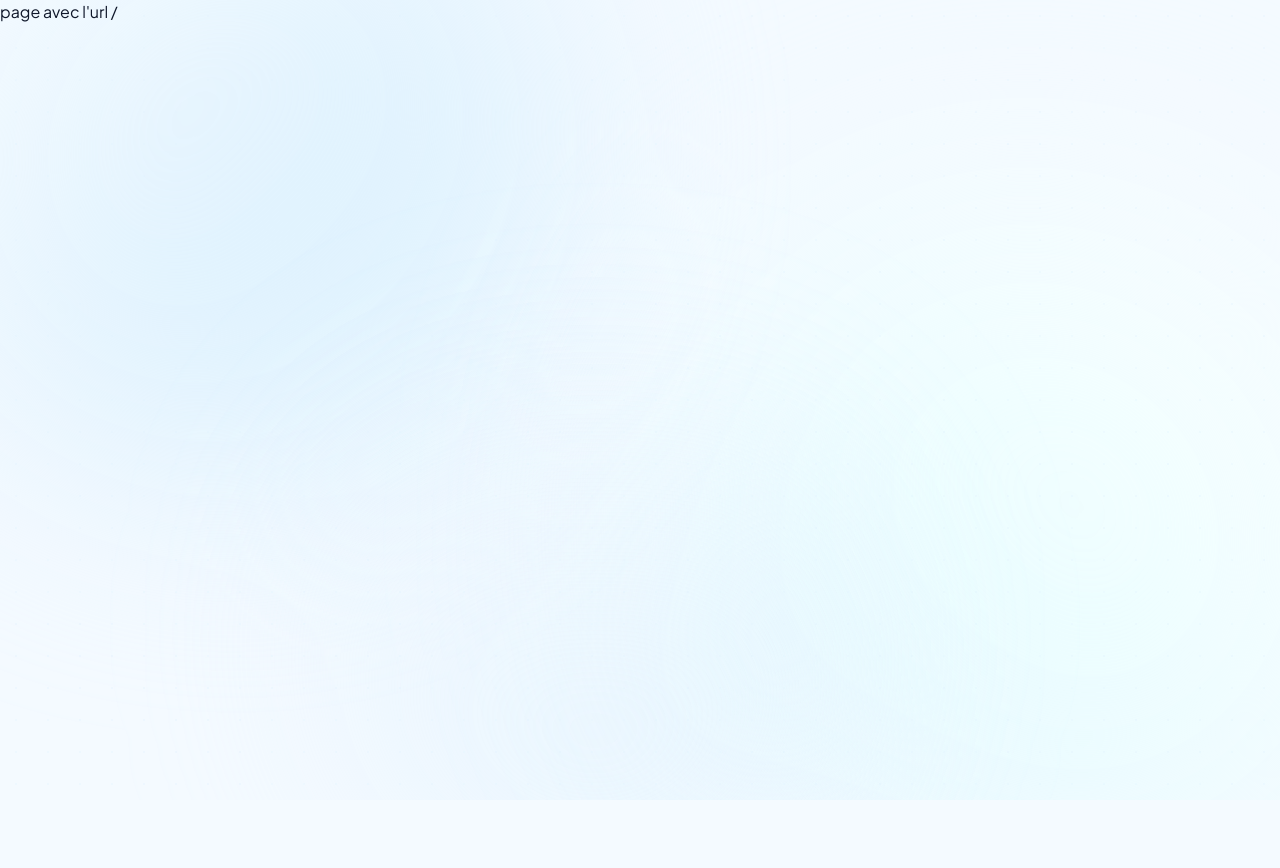
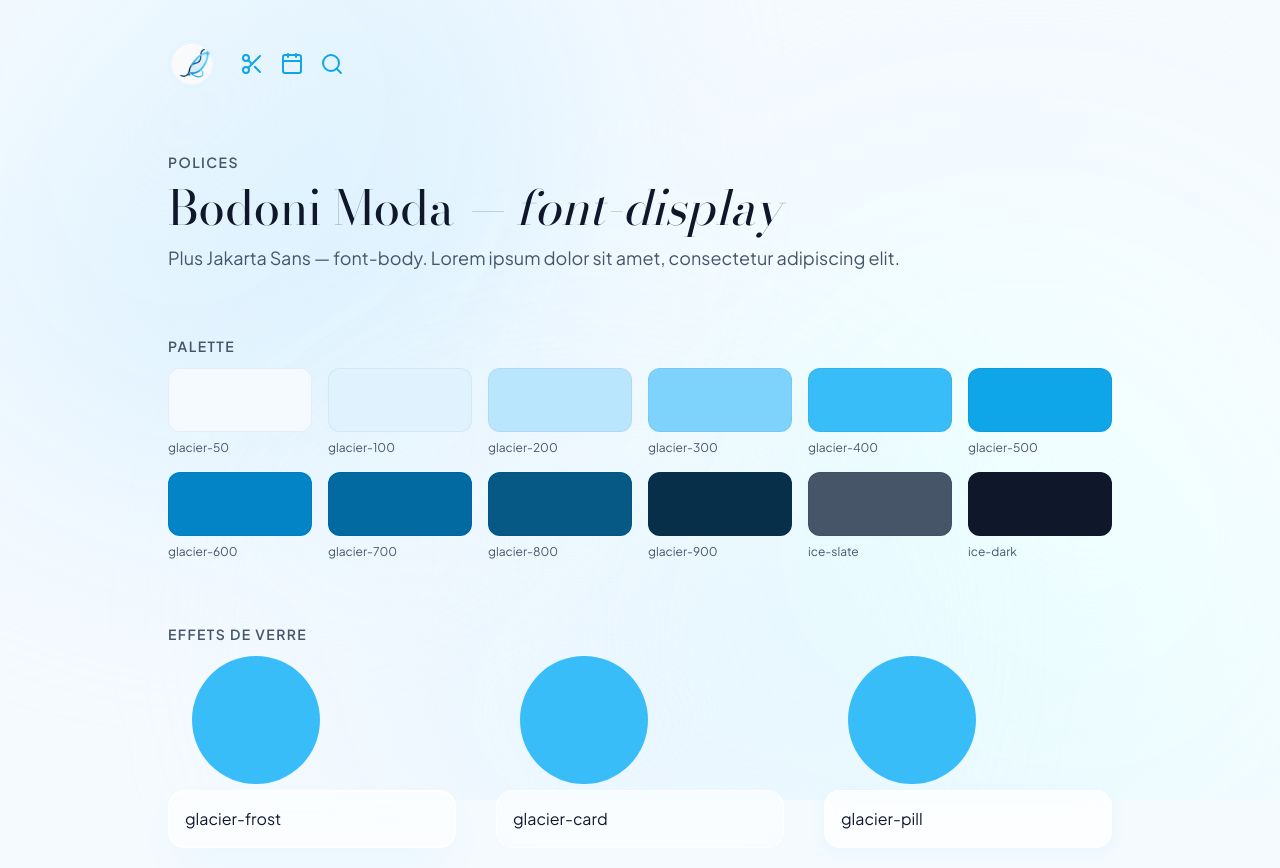
Before and after one commit to KyliannIvory/therealyou-web, a Next.js app: page / in a window 1280 px wide. Shown: the top 868 px of the page. Before the commit the page ends 800 px from the top, so only its background shows below. Built offline with nearby package versions, Linux system fonts and the light colour scheme.

Commit message:
feat: add theme test page

```diff
--- a/src/app/page.tsx
+++ b/src/app/page.tsx
@@ -1,7 +1,85 @@
+import Image from "next/image";
+import { Calendar, Scissors, Search } from "lucide-react";
+
+// Page de test du thème : palette, polices, effets de verre et icônes.
+
+const palette = [
+    { name: "glacier-50", className: "bg-glacier-50" },
+    { name: "glacier-100", className: "bg-glacier-100" },
+    { name: "glacier-200", className: "bg-glacier-200" },
+    { name: "glacier-300", className: "bg-glacier-300" },
+    { name: "glacier-400", className: "bg-glacier-400" },
+    { name: "glacier-500", className: "bg-glacier-500" },
+    { name: "glacier-600", className: "bg-glacier-600" },
+    { name: "glacier-700", className: "bg-glacier-700" },
+    { name: "glacier-800", className: "bg-glacier-800" },
+    { name: "glacier-900", className: "bg-glacier-900" },
+    { name: "ice-slate", className: "bg-ice-slate" },
+    { name: "ice-dark", className: "bg-ice-dark" },
+];
+
+const glassEffects = ["glacier-frost", "glacier-card", "glacier-pill"];
+
 export default function Home() {
-  return (
-    <div>
-      <h1>page avec l&apos;url /</h1>
-    </div>
-  );
+    return (
+        <main className="mx-auto w-full max-w-5xl space-y-16 p-10">
+
+            {/* Logo et icônes */}
+            <section className="flex items-center gap-6">
+                <Image
+                    src="/images/logo-therealyou.png"
+                    alt="The Real You"
+                    width={48}
+                    height={48}
+                    className="size-12 rounded-full border border-glacier-100 object-contain"
+                    priority
+                />
+                <div className="flex gap-4 text-glacier-500">
+                    <Scissors className="size-6" aria-hidden="true" />
+                    <Calendar className="size-6" aria-hidden="true" />
+                    <Search className="size-6" aria-hidden="true" />
+                </div>
+            </section>
+
+            {/* Polices */}
+            <section className="space-y-3">
+                <h2 className="text-sm font-semibold uppercase tracking-widest text-ice-slate">Polices</h2>
+                <p className="font-display text-5xl">
+                    Bodoni Moda <span className="italic">— font-display</span>
+                </p>
+                <p className="font-body text-lg text-ice-slate">
+                    Plus Jakarta Sans — font-body. Lorem ipsum dolor sit amet, consectetur adipiscing elit.
+                </p>
+            </section>
+
+            {/* Palette */}
+            <section className="space-y-3">
+                <h2 className="text-sm font-semibold uppercase tracking-widest text-ice-slate">Palette</h2>
+                <ul className="grid grid-cols-2 gap-4 sm:grid-cols-4 lg:grid-cols-6">
+                    {palette.map((color) => (
+                        <li key={color.name} className="space-y-2">
+                            <div className={`h-16 rounded-xl border border-black/5 ${color.className}`} />
+                            <p className="text-xs text-ice-slate">{color.name}</p>
+                        </li>
+                    ))}
+                </ul>
+            </section>
+
+            {/* Effets de verre */}
+            <section className="space-y-3">
+                <h2 className="text-sm font-semibold uppercase tracking-widest text-ice-slate">Effets de verre</h2>
+                <div className="flex flex-wrap gap-10">
+                    {glassEffects.map((effect) => (
+                        <div key={effect} className="relative h-48 w-72">
+                            <div className="absolute top-0 left-6 size-32 rounded-full bg-glacier-400" />
+                            <div className={`absolute inset-x-0 bottom-0 rounded-2xl p-4 ${effect}`}>
+                                {effect}
+                            </div>
+                        </div>
+                    ))}
+                </div>
+            </section>
+
+        </main>
+    );
 }
```
